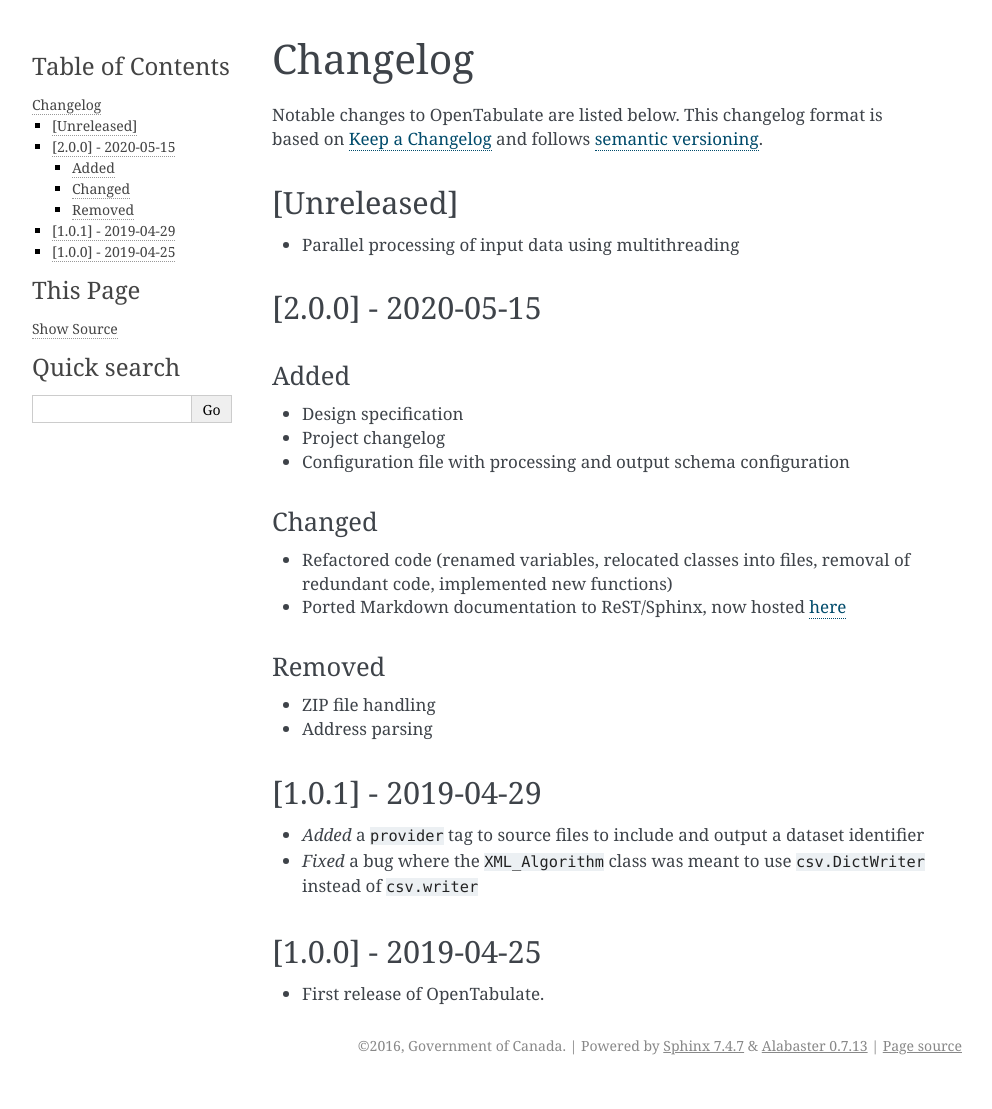
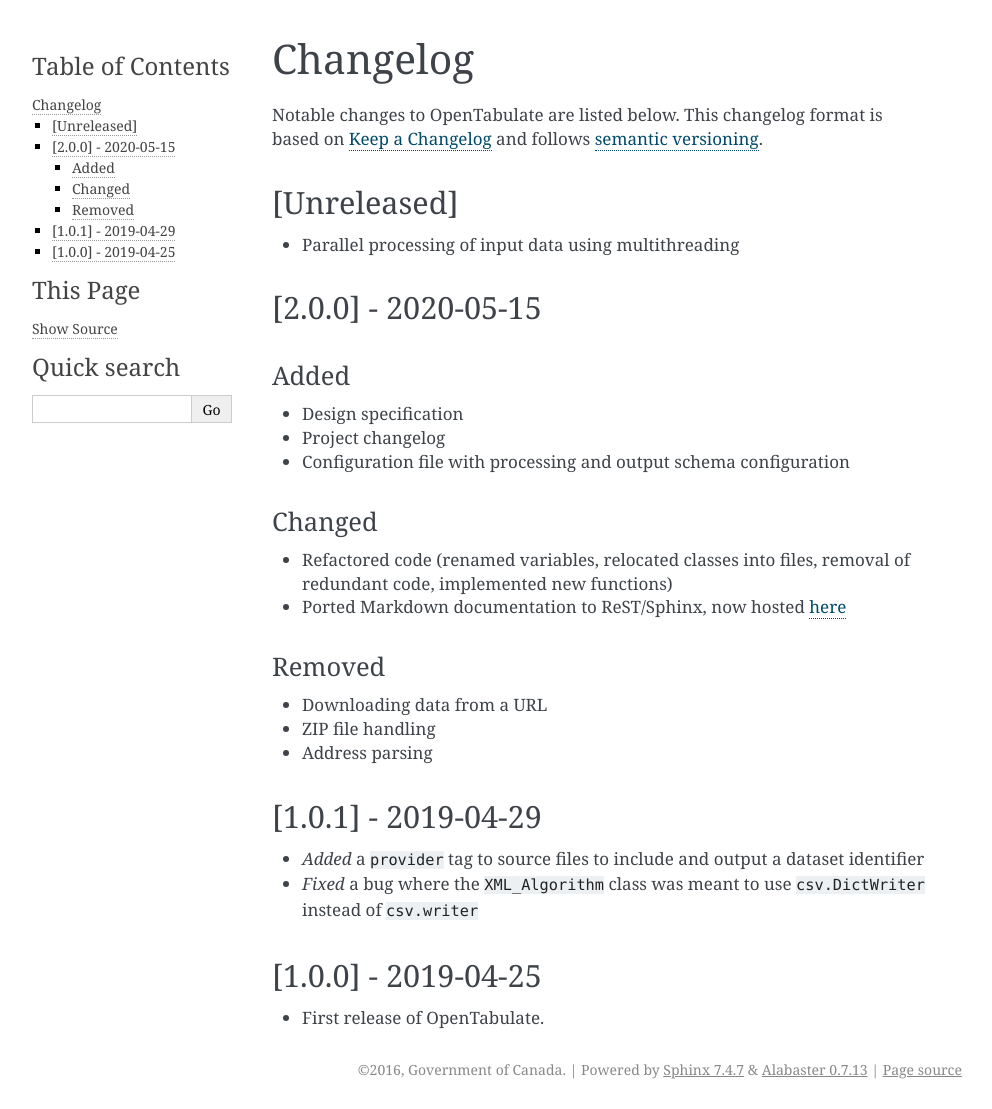
Before and after one commit to CSBP-CPSE/OpenTabulate, a Sphinx documentation site: the page built from docs/source/changelog.rst, in a window 1280 px wide. Shown: the whole page, without its empty margins (148-1140 px from the left). Built offline with Sphinx 7.4.7, drawn with Linux system fonts in a browser that asks for light colours; before the commit the page ends 1085 px from its top, so only the background shows below that.

Commit message:
amend changelog

```diff
--- a/docs/source/changelog.rst
+++ b/docs/source/changelog.rst
@@ -39,6 +39,7 @@
 Removed
 ^^^^^^^
 
+- Downloading data from a URL
 - ZIP file handling
 - Address parsing
 
```
